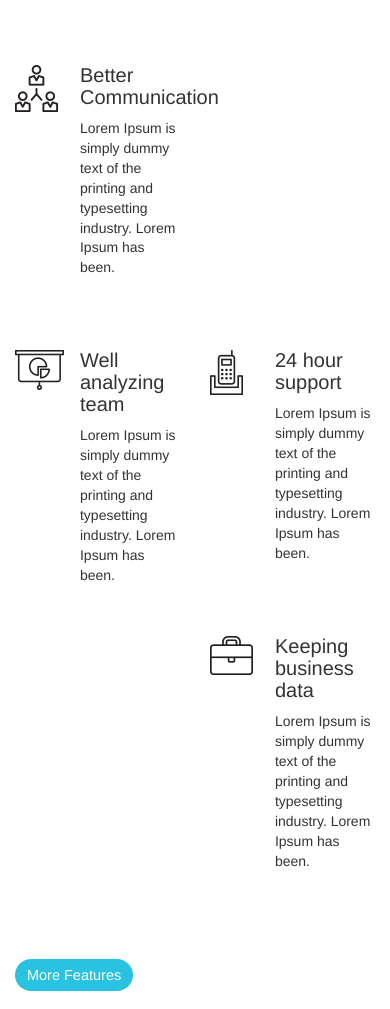
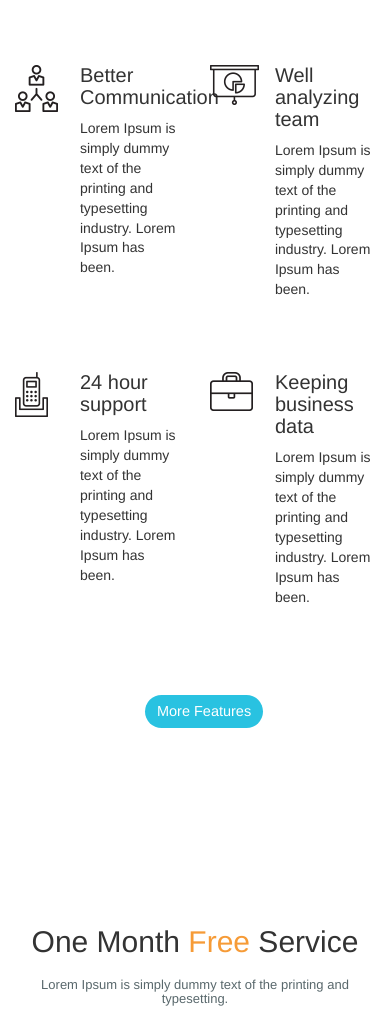
Before and after one commit to Nicat786/HeftelikTapshiriq, a plain HTML site: page index.html in a window 390 px wide. Shown: the part 4170-5179 px from the top of the page. Drawn offline with Linux system fonts and the light colour scheme.

Commit message:
elaveler responsive

```diff
--- a/index.html
+++ b/index.html
@@ -165,8 +165,8 @@
 						<h3>Better Communication</h3>
 						<p>Lorem Ipsum is simply dummy text of the printing and typesetting industry. Lorem Ipsum has been.</p>
 					</div>
-				</div>
-				<div class="row">
+
+
 					<div class="col-md-1 col-xs-2"><img src="assets/image/Well-analyzing-team_icon.png"></div>
 					<div class="col-md-3 col-xs-4">
 						<h3>Well analyzing team</h3>
@@ -185,7 +185,7 @@
 				</div>
 
 				<div class="row">
-					<div class="col-md-7 col-md-offset-5">
+					<div class="col-md-7 col-md-offset-5 col-xs-8 col-xs-offset-4">
 						<button type="button" class="btn btn-primary">More Features</button>
 					</div>
 				</div>
```
